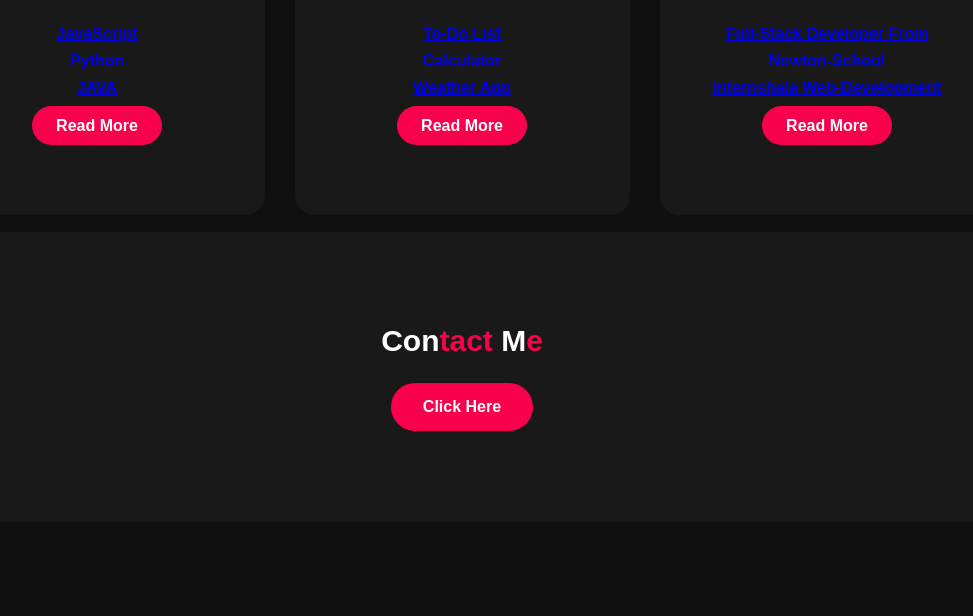
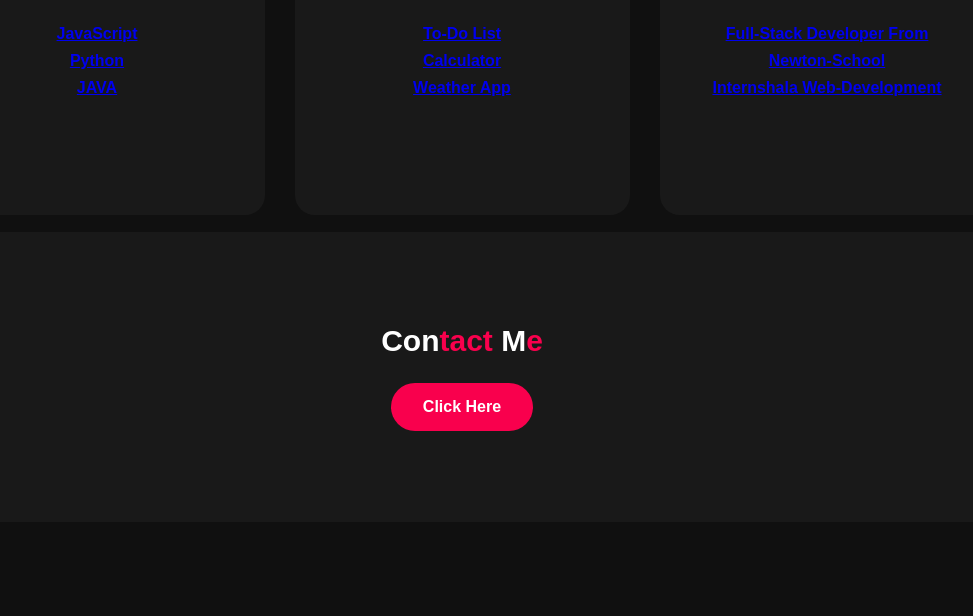
Before and after one commit to Amaannazim/Portfolio, a plain HTML site: page index.html in a window 1280 px wide. Shown: the part 1878-2494 px from the top of the page, without its empty margins (178-1151 px from the left). Drawn offline with nearby package versions, Linux system fonts and the light colour scheme.

Commit message:
Update index.html

```diff
--- a/index.html
+++ b/index.html
@@ -69,10 +69,6 @@
                         <li><a href="#">JAVA</a></li>
                     </ul>
                     </p>
-
-                    <p style="text-align: center;">
-                        <a class="button" href="#">Read More</a>
-                    </p>
                 </div>
             </div>
             <div class="box">
@@ -86,10 +82,6 @@
                             <li><a href="#">Calculator</a></li>
                             <li><a href="#">Weather App</a></li>
                         </ul>
-                        </p>
-
-                        <p style="text-align: center;">
-                            <a class="button" href="#">Read More</a>
                         </p>
                     </div>
                 </div>
@@ -105,10 +97,6 @@
                             <li><a href="#">Internshala Web-Development</a></li>
                         </ul>
                         </p>
-
-                        <p style="text-align: center;">
-                            <a class="button" href="#">Read More</a>
-                        </p>
                     </div>
                 </div>
             </div>
@@ -122,8 +110,10 @@
             <p>MD Amaan Nazim</p>
             <p>Please click below to Follow Me</p>
             <div class="social">
-                <a href="https://www.facebook.com/profile.php?id=100003749006104"><i class="fa-brands fa-facebook"></i></a>
-                <a href="https://www.linkedin.com/in/md-amaan-nazim-64b64a193/"><i class="fa-brands fa-linkedin"></i></a>
+                <a href="https://www.facebook.com/profile.php?id=100003749006104"><i
+                        class="fa-brands fa-facebook"></i></a>
+                <a href="https://www.linkedin.com/in/md-amaan-nazim-64b64a193/"><i
+                        class="fa-brands fa-linkedin"></i></a>
                 <a href="https://www.instagram.com/amaan_nazim07/"><i class="fa-brands fa-instagram"></i></i></a>
             </div>
             <p class="end">CopyRight By MD Amaan Nazim</p>
```
